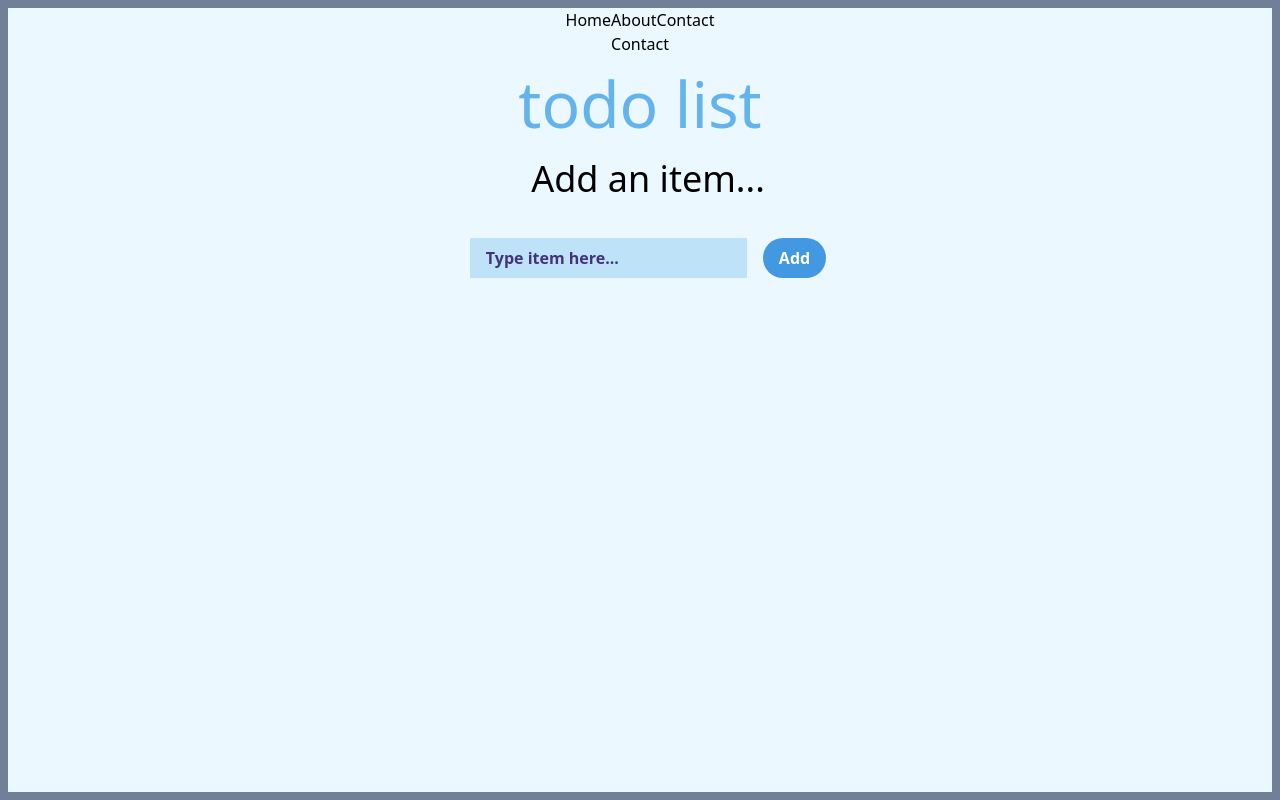
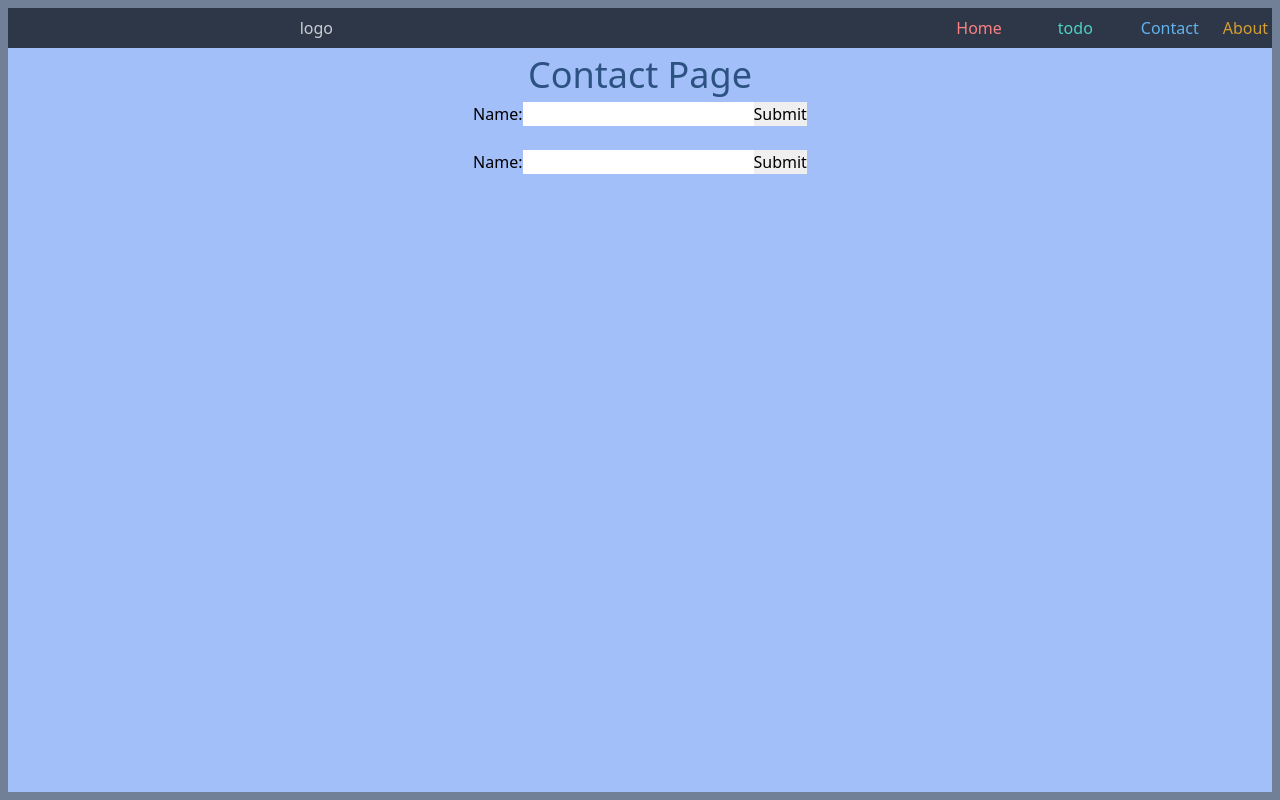
Before and after one commit to pryguy-lab/project-3, a React (Create React App) app: page /contact in a window 1280 px wide. Built offline with nearby package versions, Linux system fonts and the light colour scheme.

Commit message:
added more modules and routing for the modules

```diff
--- a/src/App.js
+++ b/src/App.js
@@ -1,98 +1,26 @@
 import React, { Component } from "react";
-import { BrowserRouter, Route, Switch } from "react-router-dom";
+import Nav from "./components/Nav";
+import About from "./components/About";
+import Todo from "./components/Todo";
+import Contact from "./components/Contact";
+import Home from "./components/Home";
 
-import Home from "./components/Home";
-import About from "./components/About";
-import Contact from "./components/Contact";
-import Error from "./components/Error";
-import Navigation from "./components/Navigation";
+import { BrowserRouter as Router, Route, Switch } from "react-router-dom";
 
-class App extends Component {
-  constructor(props) {
-    super(props);
-    this.state = {
-      newItem: "",
-      list: [],
-    };
-  }
-
-  updateInput(key, value) {
-    this.setState({
-      [key]: value,
-    });
-  }
-  addItem() {
-    const newItem = {
-      id: 1 + Math.random(),
-      value: this.state.newItem.slice(),
-    };
-    const list = [...this.state.list];
-    list.push(newItem);
-    this.setState({
-      list,
-      newItem: "",
-    });
-  }
-  deleteItem(id) {
-    const list = [...this.state.list];
-    const updatedList = list.filter((item) => item.id !== id);
-    this.setState({ list: updatedList });
-  }
-
-  render() {
+function App() {
   return (
-      <BrowserRouter>
-        <body class="border-8 border-gray-600 text-center h-screen bg-blue-100">
-          <Navigation />
+    <Router>
+      <div class="text-center border-8 bg-indigo-300 border-gray-600 text-center h-screen">
+        <Nav />
         <Switch>
-            <Route path="/" component={Home} exact />
+          <Route path="/Home" component={Home} />
           <Route path="/about" component={About} />
-            <Route path="/contact" component={Contact} />
-            <Route component={Error} />
+          <Route path="/Todo" component={Todo} />
+          <Route path="/Contact" component={Contact} />
         </Switch>
-          <header class="text-6xl text-blue-400">todo list</header>
-          <div class="text-4xl mb-8 ml-4">
-            Add an item...
-            <br />
       </div>
-          <div>
-            <input
-              class="bg-blue-200 hover:bg-blue-400 text-black font-bold py-2 px-4 mx-4 placeholder-purple-900 mb-4"
-              type="text"
-              placeholder="Type item here..."
-              value={this.state.newItem}
-              onChange={(e) => this.updateInput("newItem", e.target.value)}
-            />
-            <button
-              class="bg-blue-500 hover:bg-blue-700 text-white font-bold py-2 px-4 rounded-full"
-              onClick={() => this.addItem()}
-            >
-              Add
-            </button>
-            <br />
-            <ul>
-              {this.state.list.map((item) => {
-                return (
-                  <li
-                    class="text-black font-bold text-1xl text-center"
-                    key={item.id}
-                  >
-                    {item.value}
-                    <button
-                      class="ml-8 bg-red-700 hover:bg-red-500 text-white font-bold mt-3 py-1 px-1 rounded"
-                      onClick={() => this.deleteItem(item.id)}
-                    >
-                      Remove
-                    </button>
-                  </li>
+    </Router>
   );
-              })}
-            </ul>
-          </div>
-        </body>
-      </BrowserRouter>
-    );
-  }
 }
 
 export default App;
--- a/src/components/About.js
+++ b/src/components/About.js
@@ -1,11 +1,11 @@
 import React, { Component } from "react";
 
-const About = () => {
+function About() {
   return (
     <div>
-      <p>About</p>
+      <h3 class="text-4xl text-yellow-900">About Page</h3>
     </div>
   );
-};
+}
 
 export default About;
--- a/src/components/Contact.js
+++ b/src/components/Contact.js
@@ -3,7 +3,22 @@ import React, { Component } from "react";
 const Contact = () => {
   return (
     <div>
-      <p>Contact</p>
+      <p class="text-4xl text-blue-800">Contact Page</p>
+      <form>
+        <label>
+          Name:
+          <input type="text" name="name" />
+        </label>
+        <input type="submit" value="Submit" />
+      </form>
+      <br />
+      <form>
+        <label>
+          Name:
+          <input type="text" name="name" />
+        </label>
+        <input type="submit" value="Submit" />
+      </form>
     </div>
   );
 };
--- a/src/components/Home.js
+++ b/src/components/Home.js
@@ -3,7 +3,7 @@ import React, { Component } from "react";
 const Home = () => {
   return (
     <div>
-      <p>home</p>
+      <p class="text-4xl text-red-600">Home Page</p>
     </div>
   );
 };
--- /dev/null
+++ b/src/components/Nav.js
@@ -0,0 +1,26 @@
+import React, { Component } from "react";
+import { Link } from "react-router-dom";
+
+function Nav() {
+  return (
+    <nav class="bg-gray-800 p-2 flex justify-around items-center text-opacity-75 text-white">
+      <h3>logo</h3>
+      <ul class="w-8 flex justify-around items-center mx-6">
+        <Link to="/Home">
+          <li class="mx-8 text-red-400">Home</li>
+        </Link>
+        <Link to="/Todo">
+          <li class="mx-6 text-teal-400">todo</li>
+        </Link>
+        <Link to="/Contact">
+          <li class="mx-6 text-blue-400">Contact</li>
+        </Link>
+        <Link to="/About">
+          <li class="text-yellow-600">About</li>
+        </Link>
+      </ul>
+    </nav>
+  );
+}
+
+export default Nav;
--- a/src/components/Navigation.js
+++ /dev/null
@@ -1,14 +0,0 @@
-import React, { Component } from "react";
-import { NavLink } from "react-router-dom";
-
-const Navigation = () => {
-  return (
-    <div>
-      <NavLink to="/">Home</NavLink>
-      <NavLink to="/About">About</NavLink>
-      <NavLink to="/Contact">Contact</NavLink>
-    </div>
-  );
-};
-
-export default Navigation;
--- /dev/null
+++ b/src/components/Todo.js
@@ -0,0 +1,82 @@
+import React, { Component } from "react";
+
+class Todo extends Component {
+  constructor(props) {
+    super(props);
+    this.state = {
+      newItem: "",
+      list: [],
+    };
+  }
+
+  updateInput(key, value) {
+    this.setState({
+      [key]: value,
+    });
+  }
+  addItem() {
+    const newItem = {
+      id: 1 + Math.random(),
+      value: this.state.newItem.slice(),
+    };
+    const list = [...this.state.list];
+    list.push(newItem);
+    this.setState({
+      list,
+      newItem: "",
+    });
+  }
+  deleteItem(id) {
+    const list = [...this.state.list];
+    const updatedList = list.filter((item) => item.id !== id);
+    this.setState({ list: updatedList });
+  }
+
+  render() {
+    return (
+      <body>
+        <header class="text-4xl text-teal-700">todo list</header>
+        <div class="text-2xl mb-2 ml-4">
+          Add an item...
+          <br />
+        </div>
+        <div>
+          <input
+            class="bg-blue-200 hover:bg-blue-400 text-black font-bold py-2 px-4 mx-4 placeholder-purple-900 mb-4"
+            type="text"
+            placeholder="Type item here..."
+            value={this.state.newItem}
+            onChange={(e) => this.updateInput("newItem", e.target.value)}
+          />
+          <button
+            class="bg-blue-500 hover:bg-blue-700 text-white font-bold py-2 px-4 rounded-full"
+            onClick={() => this.addItem()}
+          >
+            Add
+          </button>
+          <br />
+          <ul>
+            {this.state.list.map((item) => {
+              return (
+                <li
+                  class="text-black font-bold text-1xl text-center"
+                  key={item.id}
+                >
+                  {item.value}
+                  <button
+                    class="ml-8 bg-red-700 hover:bg-red-500 text-white font-bold mt-3 py-1 px-1 rounded"
+                    onClick={() => this.deleteItem(item.id)}
+                  >
+                    Remove
+                  </button>
+                </li>
+              );
+            })}
+          </ul>
+        </div>
+      </body>
+    );
+  }
+}
+
+export default Todo;
```
Also changed, not shown: src/components/Shop.js (added, +11 -0 lines), src/components/save.js (added, +98 -0 lines). Lines whose indentation alone changed are shown as unchanged.
